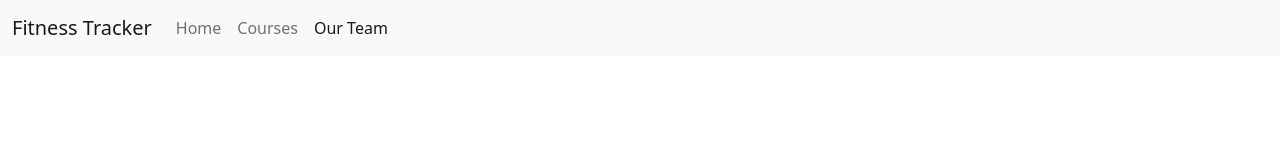
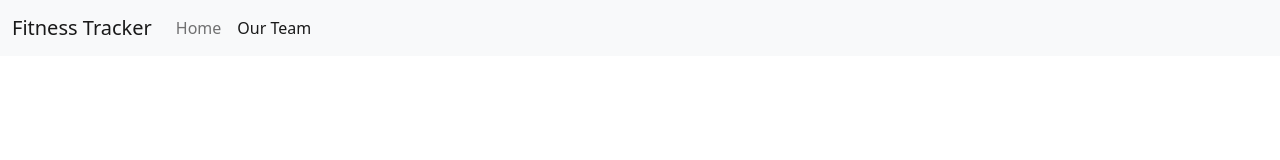
Before and after one commit to muratyilmaz743/fitness-tracker, a website: page ourTeam.html in a window 1280 px wide. Shown: the top 160 px of the page. Drawn offline with nearby package versions, Linux system fonts and the light colour scheme.

Commit message:
Links fixed.

```diff
--- a/ourTeam.html
+++ b/ourTeam.html
@@ -46,9 +46,7 @@
               <li class="nav-item">
                 <a class="nav-link" aria-current="page" href="/index.html">Home</a>
               </li>
-              <li class="nav-item">
-                <a class="nav-link" href="#">Courses</a>
-              </li>
+
               <li class="nav-item">
                 <a class="nav-link active" href="/ourTeam.html">Our Team</a>
               </li>
```
Also changed, not shown: index.html (+1 -3 lines).
